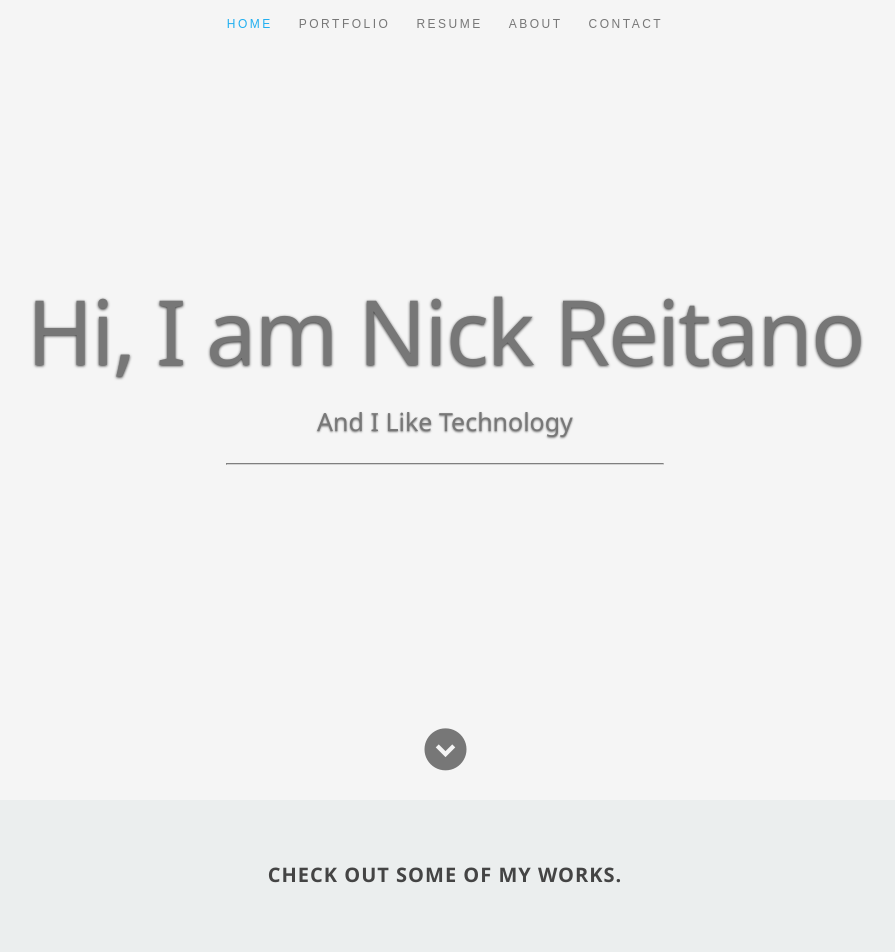
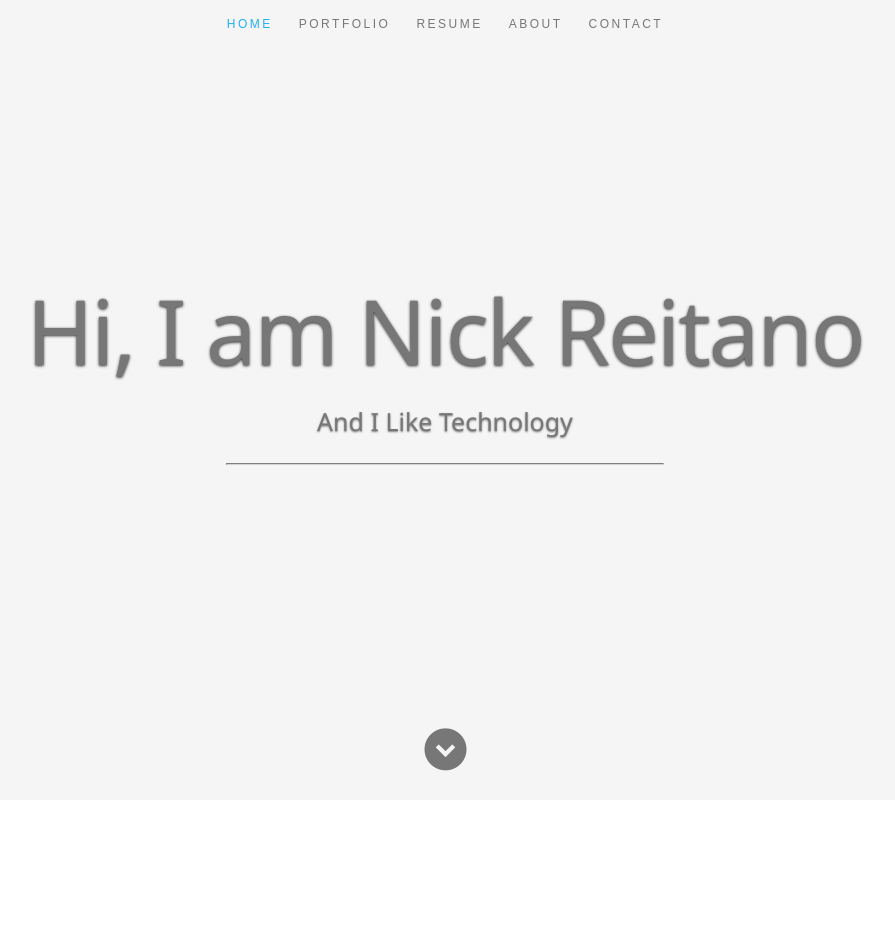
Before and after one commit to nreitano95/portfolio, a React (Create React App) app: page / in a window 1280 px wide. Shown: the top 952 px of the page, without its empty margins (195-1090 px from the left). After the commit the page ends 800 px from the top, so only its background shows below. Built offline with nearby package versions, Linux system fonts and the light colour scheme.

Commit message:
aws prod min

```diff
--- a/src/Containers/App.js
+++ b/src/Containers/App.js
@@ -13,11 +13,11 @@ class App extends Component {
     return (
       <div className='App'>
         <Header />
-        <Portfolio />
+        {/* <Portfolio />
         <Resume />
         <About />
         <Contact />
-        <Footer />
+        <Footer /> */}
       </div>
     );
   };
```
